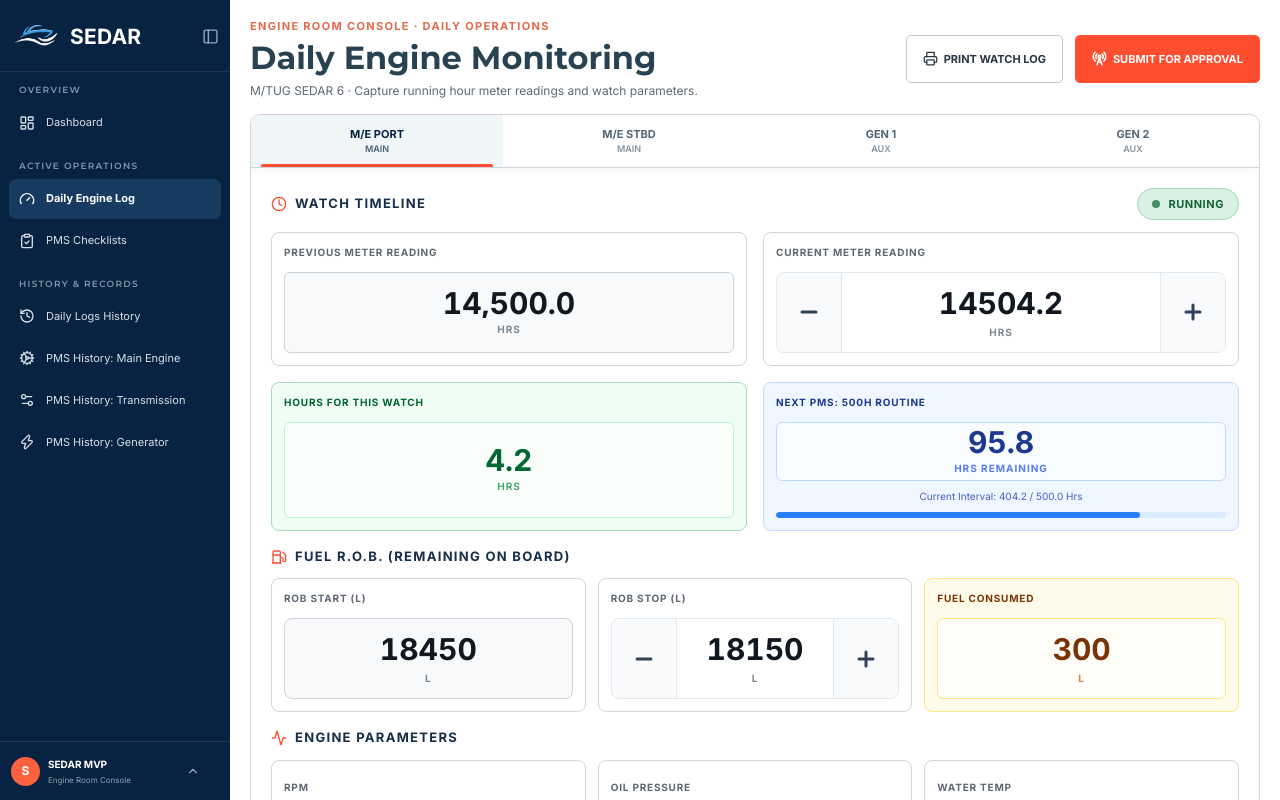
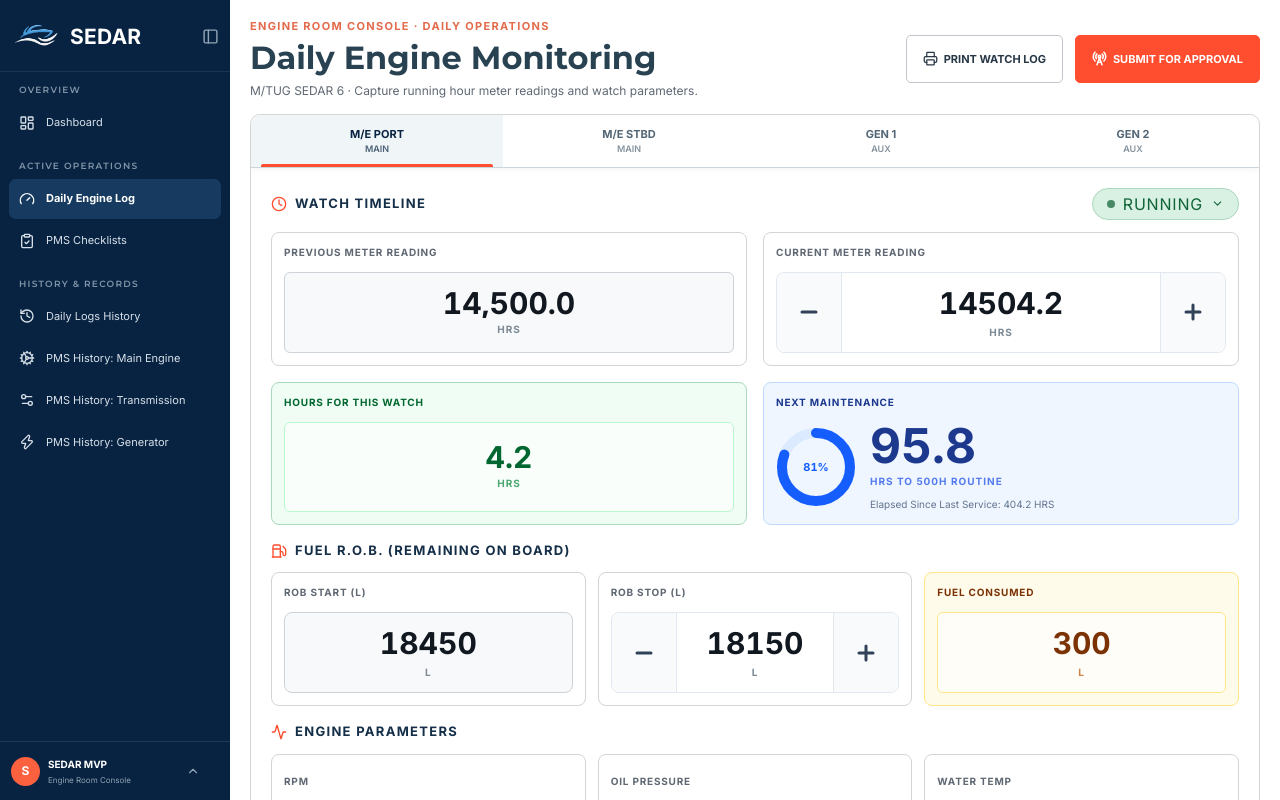
Before and after one commit to EdrianHernandez/sedar-layout, a React (Vite) app: page /chief-engineer/monitoring in a window 1280 px wide. Shown: the top 800 px of the page. Built offline with nearby package versions, Linux system fonts and the light colour scheme.

Commit message:
feat: enhance DailyEngineMonitorCard with status management and PMS progress visualization

```diff
--- a/src/components/chief-engineer/DailyEngineMonitorCard.tsx
+++ b/src/components/chief-engineer/DailyEngineMonitorCard.tsx
@@ -1,4 +1,5 @@
-import { Minus, Plus, Fuel, Clock, Activity } from 'lucide-react'
+import { useEffect, useRef, useState } from 'react'
+import { Minus, Plus, Fuel, Clock, Activity, AlertTriangle, Check, ChevronDown } from 'lucide-react'
 import type { EngineLog } from '../../types/engineLog'
 import type { PMSInterval } from '../../types/pmsChecklist'
 import { ENGINE_TABS, PMS_INTERVALS } from '../../data/chiefEngineerMockData'
@@ -26,6 +27,51 @@ function roundTo(value: number, decimals: number): number {
   const factor = 10 ** decimals
   return Math.round(value * factor) / factor
 }
+
+const DONUT_CIRCUMFERENCE = 2 * Math.PI * 34
+
+const PMS_TONES = {
+  critical: {
+    card: 'border-red-300 bg-red-50 text-red-900',
+    track: 'text-red-100',
+    ring: 'text-red-600',
+    percent: 'text-red-600',
+    chip: 'border-red-300 bg-red-100 text-red-700',
+    value: 'text-red-700',
+    label: 'text-red-700/80',
+    helper: 'text-red-800/70',
+  },
+  warning: {
+    card: 'border-amber-300 bg-amber-50 text-amber-900',
+    track: 'text-amber-100',
+    ring: 'text-amber-500',
+    percent: 'text-amber-600',
+    chip: 'border-amber-300 bg-amber-100 text-amber-800',
+    value: 'text-amber-700',
+    label: 'text-amber-700/80',
+    helper: 'text-amber-800/70',
+  },
+  normal: {
+    card: 'border-blue-200 bg-blue-50 text-blue-900',
+    track: 'text-blue-100',
+    ring: 'text-blue-600',
+    percent: 'text-blue-600',
+    chip: 'border-blue-300 bg-blue-100 text-blue-700',
+    value: 'text-blue-900',
+    label: 'text-blue-700/70',
+    helper: 'text-blue-800/70',
+  },
+} as const
+
+type PmsTone = keyof typeof PMS_TONES
+
+const STATUS_OPTIONS = [
+  { id: 'running', label: 'Running', border: 'border-[#a8d9bc]', bg: 'bg-[#d9f1e3]', text: 'text-[#116437]' },
+  { id: 'stopped', label: 'Stopped', border: 'border-[#efd181]', bg: 'bg-[#fff0bd]', text: 'text-[#775000]' },
+  { id: 'standby', label: 'Standby', border: 'border-[#c9d1d7]', bg: 'bg-[#edf0f2]', text: 'text-[#4f5d68]' },
+] as const
+
+type EngineStatus = (typeof STATUS_OPTIONS)[number]['id']
 
 function MetricStepper({ label, unit, value, min, max, step, decimals = 0, onChange }: MetricStepperProps) {
   const bump = (direction: 1 | -1) => {
@@ -75,6 +121,25 @@ function MetricStepper({ label, unit, value, min, max, step, decimals = 0, onCha
 }
 
 export function DailyEngineMonitorCard({ log, onEngineChange, onUpdate }: DailyEngineMonitorCardProps) {
+  const [statusMenuOpen, setStatusMenuOpen] = useState(false)
+  const statusMenuRef = useRef<HTMLDivElement>(null)
+
+  useEffect(() => {
+    if (!statusMenuOpen) return
+    const handlePointerDown = (event: MouseEvent) => {
+      if (!statusMenuRef.current?.contains(event.target as Node)) setStatusMenuOpen(false)
+    }
+    const handleKeyDown = (event: KeyboardEvent) => {
+      if (event.key === 'Escape') setStatusMenuOpen(false)
+    }
+    document.addEventListener('mousedown', handlePointerDown)
+    document.addEventListener('keydown', handleKeyDown)
+    return () => {
+      document.removeEventListener('mousedown', handlePointerDown)
+      document.removeEventListener('keydown', handleKeyDown)
+    }
+  }, [statusMenuOpen])
+
   const isRunning = Boolean(log.timeStart) && !log.timeStop
   const hasStarted = Boolean(log.timeStart)
   const consumption = Math.max(0, log.fuelRobStart - log.fuelRobStop)
@@ -85,6 +150,8 @@ export function DailyEngineMonitorCard({ log, onEngineChange, onUpdate }: DailyE
   const intervalHours = Number(nextInterval.replace('H', ''))
   const pmsRemaining = Math.max(0, roundTo(intervalHours - sinceOverhaul, 1))
   const pmsProgress = clamp((sinceOverhaul / intervalHours) * 100, 0, 100)
+  const pmsTone: PmsTone = pmsRemaining < 10 ? 'critical' : pmsRemaining < 50 ? 'warning' : 'normal'
+  const tone = PMS_TONES[pmsTone]
 
   const bumpMeter = (direction: 1 | -1) => {
     onUpdate({ ...log, meterCurrent: roundTo(clamp(log.meterCurrent + 0.1 * direction, 0, 999999), 1) })
@@ -94,12 +161,22 @@ export function DailyEngineMonitorCard({ log, onEngineChange, onUpdate }: DailyE
     onUpdate({ ...log, fuelRobStop: clamp(log.fuelRobStop + 10 * direction, 0, 999999) })
   }
 
-  const statusChip = isRunning
-    ? 'border-[#a8d9bc] bg-[#d9f1e3] text-[#116437]'
-    : hasStarted
-      ? 'border-[#efd181] bg-[#fff0bd] text-[#775000]'
-      : 'border-[#c9d1d7] bg-[#edf0f2] text-[#4f5d68]'
-  const statusLabel = isRunning ? 'Running' : hasStarted ? 'Stopped' : 'Standby'
+  const activeStatus: EngineStatus = isRunning ? 'running' : hasStarted ? 'stopped' : 'standby'
+  const activeStatusOption = STATUS_OPTIONS.find((option) => option.id === activeStatus) ?? STATUS_OPTIONS[0]
+
+  const selectStatus = (next: EngineStatus) => {
+    // TODO: status should eventually drive form logic — e.g. selecting "STOPPED" could
+    // auto-fill the current meter reading to match the previous reading and disable the RPM input.
+    if (next === activeStatus) {
+      setStatusMenuOpen(false)
+      return
+    }
+    const now = new Date().toISOString()
+    if (next === 'running') onUpdate({ ...log, timeStart: log.timeStart ?? now, timeStop: null })
+    else if (next === 'stopped') onUpdate({ ...log, timeStart: log.timeStart ?? now, timeStop: now })
+    else onUpdate({ ...log, timeStart: null, timeStop: null })
+    setStatusMenuOpen(false)
+  }
 
   return (
     <section className="tech-panel" aria-label="Daily Engine Monitor">
@@ -134,10 +211,50 @@ export function DailyEngineMonitorCard({ log, onEngineChange, onUpdate }: DailyE
               <Clock size={16} className="text-[#ff4d2f]" aria-hidden="true" />
               <span className="text-[13px] font-extrabold uppercase tracking-[.1em] text-[#152f48]">Watch Timeline</span>
             </span>
-            <span className={`inline-flex min-h-8 items-center gap-2 rounded-full border px-3.5 text-[11px] font-bold uppercase tracking-wider ${statusChip}`}>
+            <div className="relative" ref={statusMenuRef}>
+              <button
+                type="button"
+                aria-haspopup="listbox"
+                aria-expanded={statusMenuOpen}
+                aria-label="Watch status"
+                onClick={() => setStatusMenuOpen((open) => !open)}
+                className={`inline-flex min-h-8 cursor-pointer items-center gap-2 rounded-full border px-3.5 text-[11px] font-bold uppercase tracking-wider ${activeStatusOption.border} ${activeStatusOption.bg} ${activeStatusOption.text}`}
+              >
                 <span className={`size-2 rounded-full ${isRunning ? 'animate-pulse bg-current' : 'bg-current opacity-50'}`} />
-              {statusLabel}
-            </span>
+                {activeStatusOption.label}
+                <ChevronDown
+                  size={13}
+                  className={`transition-transform duration-150 ${statusMenuOpen ? 'rotate-180' : ''}`}
+                  aria-hidden="true"
+                />
+              </button>
+              {statusMenuOpen && (
+                <ul
+                  role="listbox"
+                  aria-label="Watch status"
+                  className="absolute right-0 z-30 mt-1.5 w-36 overflow-hidden rounded-lg border border-slate-200 bg-white py-1 shadow-lg"
+                >
+                  {STATUS_OPTIONS.map((option) => {
+                    const isActive = option.id === activeStatus
+                    return (
+                      <li key={option.id}>
+                        <button
+                          type="button"
+                          role="option"
+                          aria-selected={isActive}
+                          onClick={() => selectStatus(option.id)}
+                          className={`flex w-full cursor-pointer items-center gap-2 px-3 py-2 text-left text-[11px] font-bold uppercase tracking-wider hover:bg-slate-100 ${option.text}`}
+                        >
+                          <span className={`size-2 rounded-full bg-current ${isActive ? '' : 'opacity-40'}`} />
+                          <span className="flex-1">{option.label}</span>
+                          {isActive && <Check size={13} aria-hidden="true" />}
+                        </button>
+                      </li>
+                    )
+                  })}
+                </ul>
+              )}
+            </div>
           </div>
 
           <div className="mt-3 grid grid-cols-1 gap-4 md:grid-cols-2">
@@ -197,27 +314,51 @@ export function DailyEngineMonitorCard({ log, onEngineChange, onUpdate }: DailyE
               </div>
             </div>
 
-            <div className="flex flex-col rounded-lg border border-blue-200 bg-blue-50 p-3 text-blue-900">
-              <span className="text-[10px] font-bold uppercase tracking-[.08em]">Next PMS: {nextInterval} Routine</span>
-              <div className="mt-3 flex min-h-14 flex-1 flex-col items-center justify-center rounded-md border border-blue-200 bg-white/60 px-1 py-1">
-                <strong className="text-3xl font-black tabular-nums leading-none">{pmsRemaining.toFixed(1)}</strong>
-                <span className="mt-1 text-[10px] font-bold uppercase tracking-widest text-blue-700/70">Hrs Remaining</span>
+            <div className={`flex flex-col rounded-lg border p-3 ${tone.card}`}>
+              <div className="flex flex-wrap items-center justify-between gap-2">
+                <span className="text-[10px] font-bold uppercase tracking-[.08em]">Next Maintenance</span>
+                {pmsTone === 'critical' && (
+                  <span className={`inline-flex items-center gap-1 rounded-full border px-2 py-0.5 text-[9px] font-bold uppercase tracking-wider ${tone.chip}`}>
+                    <AlertTriangle size={10} aria-hidden="true" /> Critical
+                  </span>
+                )}
               </div>
-              <span className="mt-2 text-center text-[10px] text-blue-800/80">
-                Current Interval: {sinceOverhaul.toFixed(1)} / {intervalHours.toFixed(1)} Hrs
-              </span>
+              <div className="mt-3 flex flex-row items-center gap-3.5">
                 <div
                   role="progressbar"
                   aria-label={`${nextInterval} routine progress`}
                   aria-valuenow={Math.round(pmsProgress)}
                   aria-valuemin={0}
                   aria-valuemax={100}
-                className="mt-2 h-1.5 w-full overflow-hidden rounded-full bg-blue-100"
+                  className="relative size-20 shrink-0"
                 >
-                <div
-                  className="h-full rounded-full bg-blue-500 transition-[width] duration-300"
-                  style={{ width: `${pmsProgress}%` }}
+                  <svg viewBox="0 0 80 80" className="size-20 -rotate-90" aria-hidden="true">
+                    <circle cx="40" cy="40" r="34" fill="none" strokeWidth="10" className={`stroke-current ${tone.track}`} />
+                    <circle
+                      cx="40"
+                      cy="40"
+                      r="34"
+                      fill="none"
+                      strokeWidth="10"
+                      strokeLinecap="round"
+                      className={`stroke-current transition-[stroke-dashoffset] duration-500 ${tone.ring}`}
+                      strokeDasharray={DONUT_CIRCUMFERENCE}
+                      strokeDashoffset={DONUT_CIRCUMFERENCE * (1 - pmsProgress / 100)}
                     />
+                  </svg>
+                  <span className={`absolute inset-0 grid place-items-center text-[11px] font-black tabular-nums ${tone.percent}`}>
+                    {Math.round(pmsProgress)}%
+                  </span>
+                </div>
+                <div className="flex min-w-0 flex-1 flex-col">
+                  <strong className={`text-5xl font-black tabular-nums leading-none ${tone.value}`}>
+                    {pmsRemaining.toFixed(1)}
+                  </strong>
+                  <span className={`mt-1 text-[10px] font-bold uppercase tracking-widest ${tone.label}`}>Hrs to {nextInterval} Routine</span>
+                  <span className="mt-2 text-[10px] text-slate-500">
+                    Elapsed Since Last Service: {sinceOverhaul.toFixed(1)} HRS
+                  </span>
+                </div>
               </div>
             </div>
           </div>
```
Lines whose indentation alone changed are shown as unchanged.
